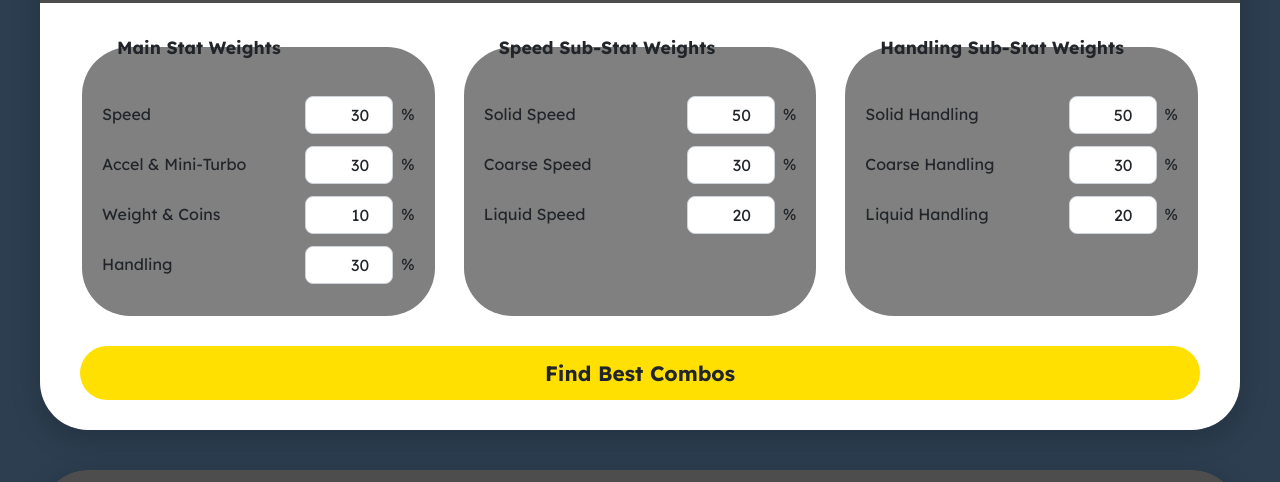
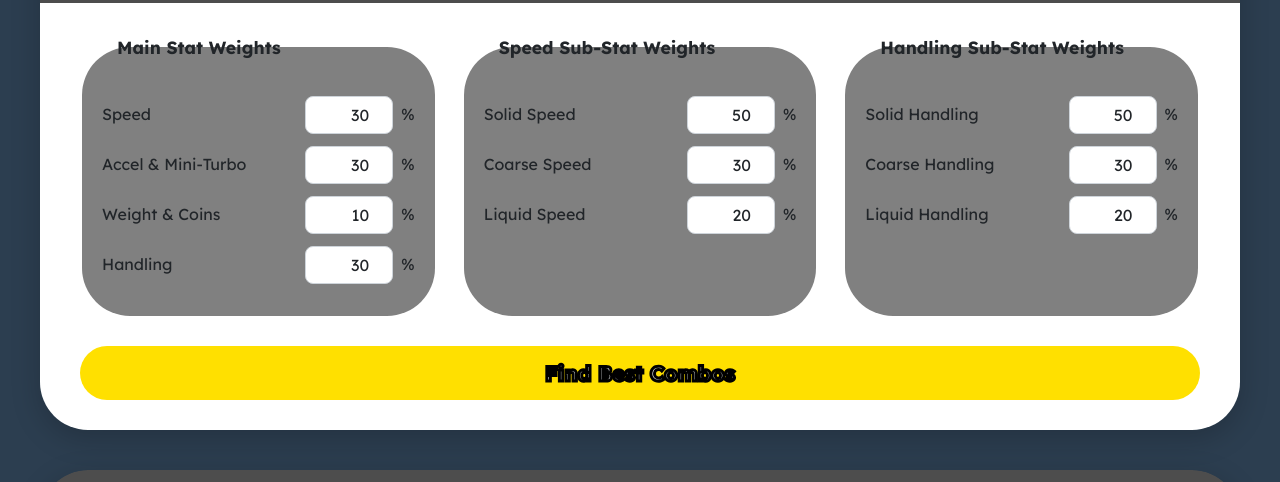
Before and after one commit to MonsterAzi/Mario-Kart-Calculator, a plain HTML site: page index.html in a window 1280 px wide. Shown: the part 295-777 px from the top of the page. Drawn offline with Linux system fonts and the light colour scheme.

Commit message:
Fix stroke

```diff
--- a/index.html
+++ b/index.html
@@ -149,8 +149,8 @@
             font-size: 1.3em;
             font-weight: 700;
             font-family: 'Lexend', sans-serif;
-            color: var(--text-dark);
-            webkit-text-stroke: 3px black;
+            color: var(--text-light);
+            -webkit-text-stroke: 3px black;
             background-color: var(--accent-gold);
             border: none;
             border-radius: 48px;
```
